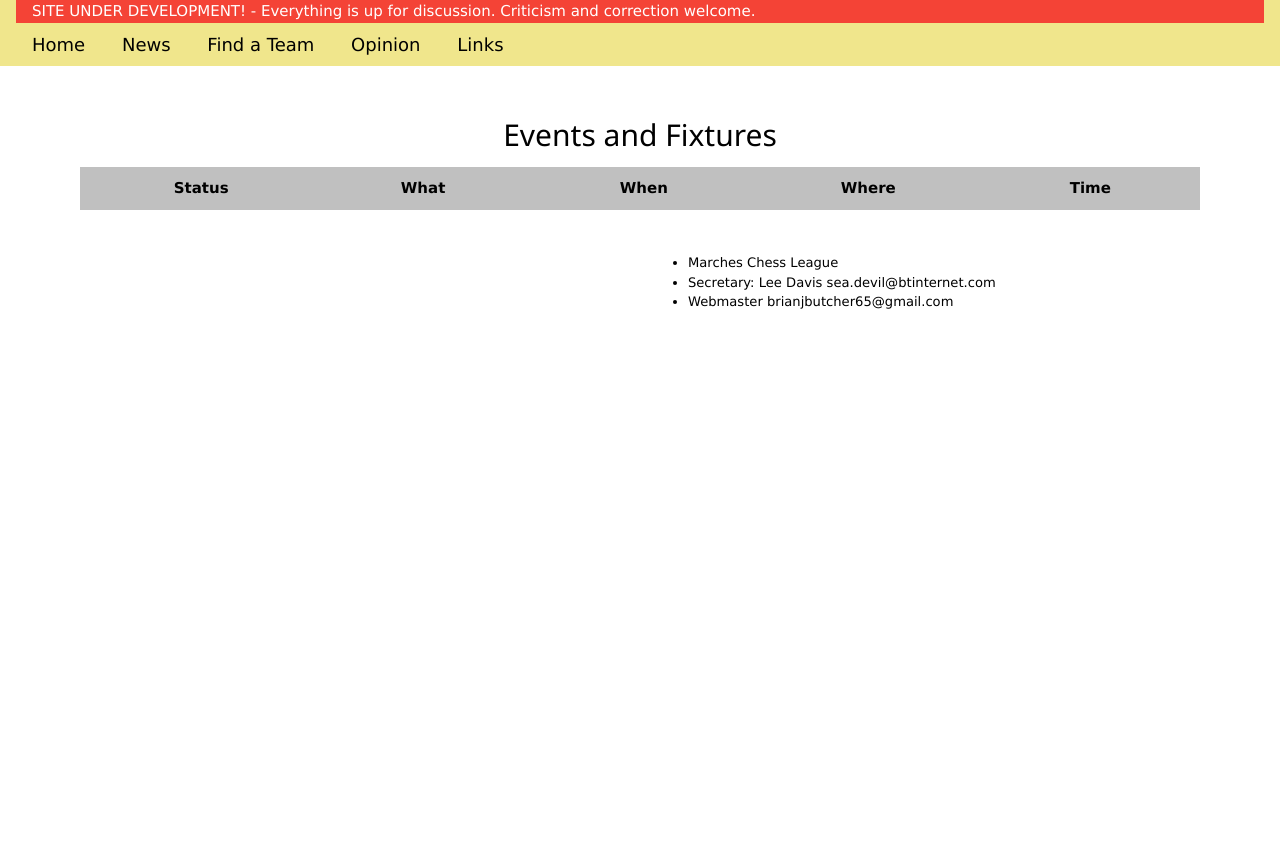
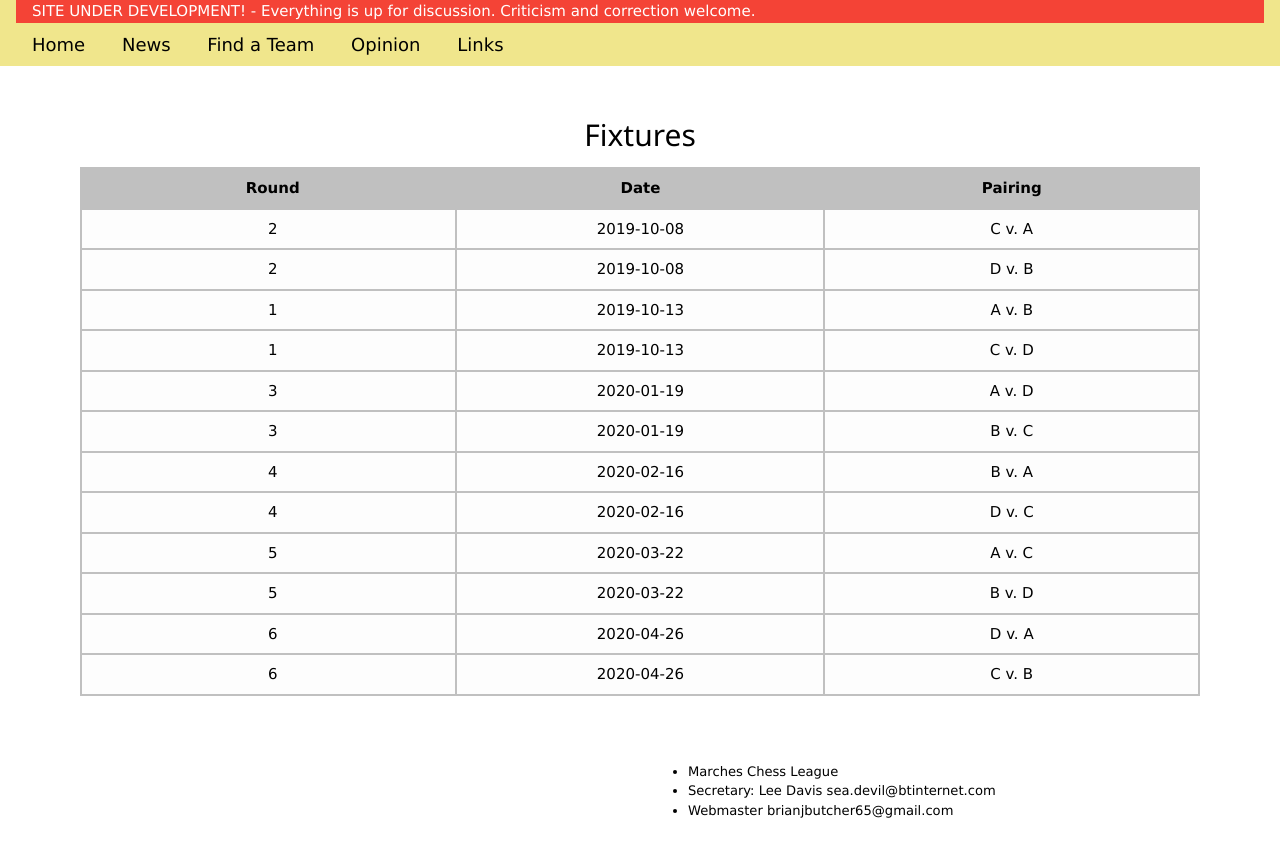
Before and after one commit to marcheschess/marcheschess.github.io, a Jekyll site: the page built from fixtures.md, in a window 1280 px wide. Shown: the top 857 px of the page. Built offline with Jekyll 4.4.1, drawn with Linux system fonts in a browser that asks for light colours.

Commit message:
new file:   _data/fixtures.csv 	deleted:    _layouts/fixture.html 	modified:   _layouts/fixtures.html 	new file:   assets/fixtures.ods 	deleted:    my_collections/_fixtures/snails2019.md 	deleted:    my_collections/_fixtures/springgreens2020.md
New fixture list added

```diff
--- a/_config.yml
+++ b/_config.yml
@@ -54,7 +54,7 @@ collections:
     output: false
 
   fixtures:
-    output: false
+    output: true
 
   members:
     output: false
--- /dev/null
+++ b/_data/fixtures.csv
@@ -0,0 +1,13 @@
+"Round","Date","TeamW","TeamB"
+1,2019-10-13,"A","B"
+1,2019-10-13,"C","D"
+2,2019-10-08,"C","A"
+2,2019-10-08,"D","B"
+3,2020-01-19,"A","D"
+3,2020-01-19,"B","C"
+4,2020-02-16,"B","A"
+4,2020-02-16,"D","C"
+5,2020-03-22,"A","C"
+5,2020-03-22,"B","D"
+6,2020-04-26,"D","A"
+6,2020-04-26,"C","B"
--- a/_layouts/fixtures.html
+++ b/_layouts/fixtures.html
@@ -3,39 +3,20 @@ layout: default
 ---
 
 <div class="w3-container">
+<h2 class="w3-center">Fixtures</h2>
 
-  <h2 class="w3-center">Events and Fixtures</h2>
+<table class="w3-table-all w3-centered">
+  <tr><th>Round</th><th>Date</th><th>Pairing</th></tr>
+  {% assign sorted = site.data.fixtures | sort: 'Date' %}
+  {% for fixture in sorted %}
+  <tr>
+    <td>{{ fixture.Round }}</td>
+    <td>{{ fixture.Date }}</td>
+    <td>{{ fixture.TeamW }} v. {{ fixture.TeamB }}</td>
+  </tr>
+{% endfor %}
+</table><br>
 
-  <table class="w3-table-all w3-centered">
-	<tr>
-	  <th>Status</th>
-    <th>What</th>
-	  <th>When</th>
-	  <th>Where</th>
-	  <th>Time</th>
-	</tr>
-    {% for fixture in site.fixtures %}
 
-	<tr>
-	  <td>
-			<span> {{ fixture.active | upcase }}</span>
-	  </td>
-
-    <td>
-      {% if fixture.content.size > 1  %}
-        <a href="{{ fixture.url }}"> {{ fixture.title }} </a>
-      {% else %}
-        {{ fixture.title }}
-      {% endif %}
-    </td>
-
-    <td> {{ fixture.when | date_to_string }} </td>
-
-    <td> {{ fixture.place }} </td>
-
-    <td> {{ fixture.when | date: "%H:%M %P" }} </td>
-    </tr>
-    {% endfor %}
-  </table>
 
 </div>
```
Also changed, not shown: _layouts/fixture.html (deleted, +0 -10 lines), my_collections/_fixtures/Round_1.md (added, +9 -0 lines), my_collections/_fixtures/Round_2.md (added, +8 -0 lines), my_collections/_fixtures/snails2019.md (deleted, +0 -22 lines), my_collections/_fixtures/springgreens2020.md (deleted, +0 -17 lines), 11 other files.
